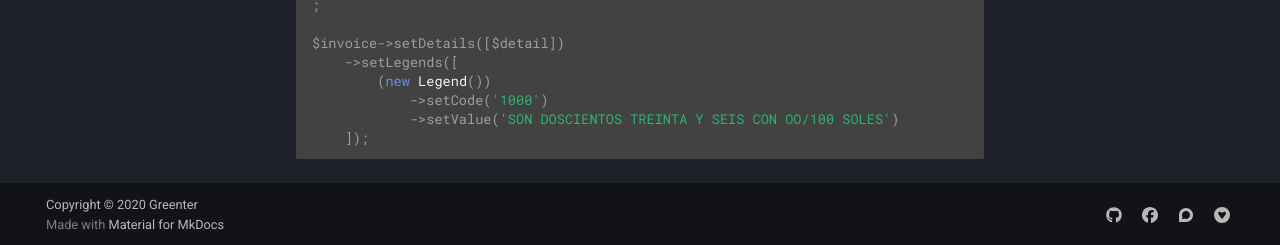
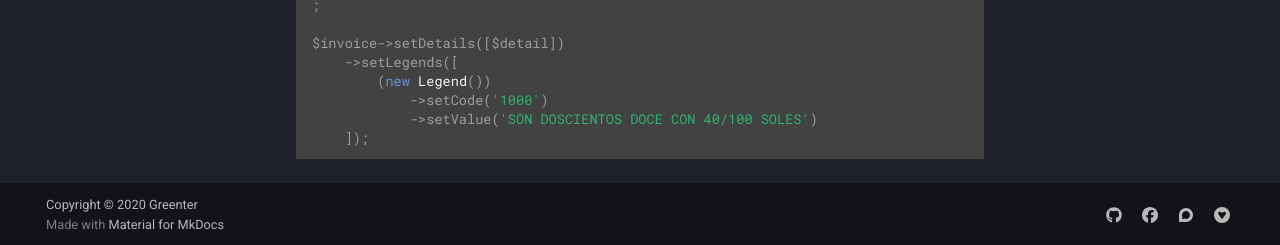
Before and after one commit to thegreenter/docs, an MkDocs documentation site: the page built from docs/examples/descuento-linea.md, in a window 1280 px wide and 900 px high, scrolled down 506 px. Shown: the part 652-897 px from the top of the window. Built offline with MkDocs 1.6.1 and Material for MkDocs 9.7.7, drawn with Linux system fonts in a browser that asks for light colours.

Commit message:
Update monto letras

````diff
--- a/docs/examples/descuento-linea.md
+++ b/docs/examples/descuento-linea.md
@@ -53,6 +53,6 @@ $invoice->setDetails([$detail])
     ->setLegends([
         (new Legend())
             ->setCode('1000')
-            ->setValue('SON DOSCIENTOS TREINTA Y SEIS CON OO/100 SOLES')
+            ->setValue('SON DOSCIENTOS DOCE CON 40/100 SOLES')
     ]);
 ```
````
Also changed, not shown: docs/examples/anticipo.md (+1 -1 lines).
